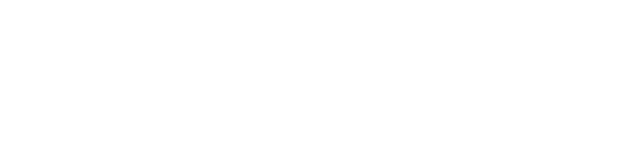
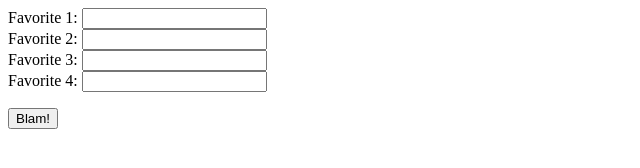
Before and after one commit to SmKou/favorite-things, a plain HTML site: page index.html in a window 1280 px wide. Shown: the whole page, without its empty margins (0-640 px from the left). Drawn offline with Linux system fonts and the light colour scheme.

Commit message:
Add form and input fields
Co-authored-by: Sage Paden <sagepaden@users.noreply.github.com>
  Co-authored-by: Thomas Bakken <tbakken14@users.noreply.github.com>

```diff
--- a/index.html
+++ b/index.html
@@ -4,9 +4,29 @@
     <meta charset="UTF-8">
     <meta http-equiv="X-UA-Compatible" content="IE=edge">
     <meta name="viewport" content="width=device-width, initial-scale=1.0">
+    <script src="js/scripts.js"></script>
+    <link rel="stylesheets" type="css/text" href="css/styles.css">
     <title>Favorite Things</title>
 </head>
 <body>
+    <form>
+      <label for="favorite1">Favorite 1:</label>
+      <input type="text" id="favorite1" name="favorite1">
+      <br>
+      <label for="favorite2">Favorite 2:</label>
+      <input type="text" id="favorite2" name="favorite2">
+      <br>
+      <label for="favorite3">Favorite 3:</label>
+      <input type="text" id="favorite3" name="favorite3">
+      <br>
+      <label for="favorite4">Favorite 4:</label>
+      <input type="text" id="favorite4" name="favorite4">
+      <br>
+    </form>
 
+    <ul id="result-list">
+
+    </ul>
+    <button type="button" id="button" name="blam">Blam!</button>
 </body>
 </html>
```
